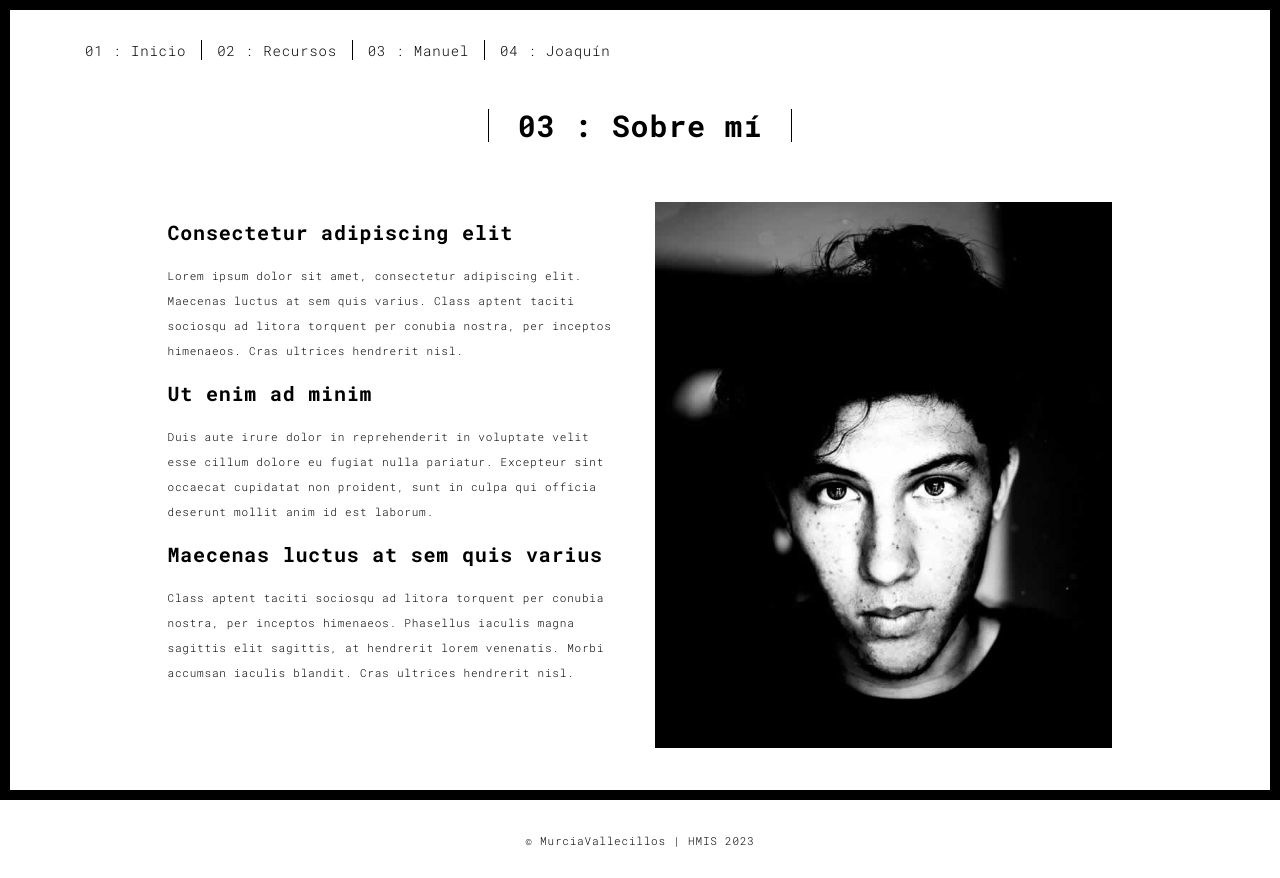
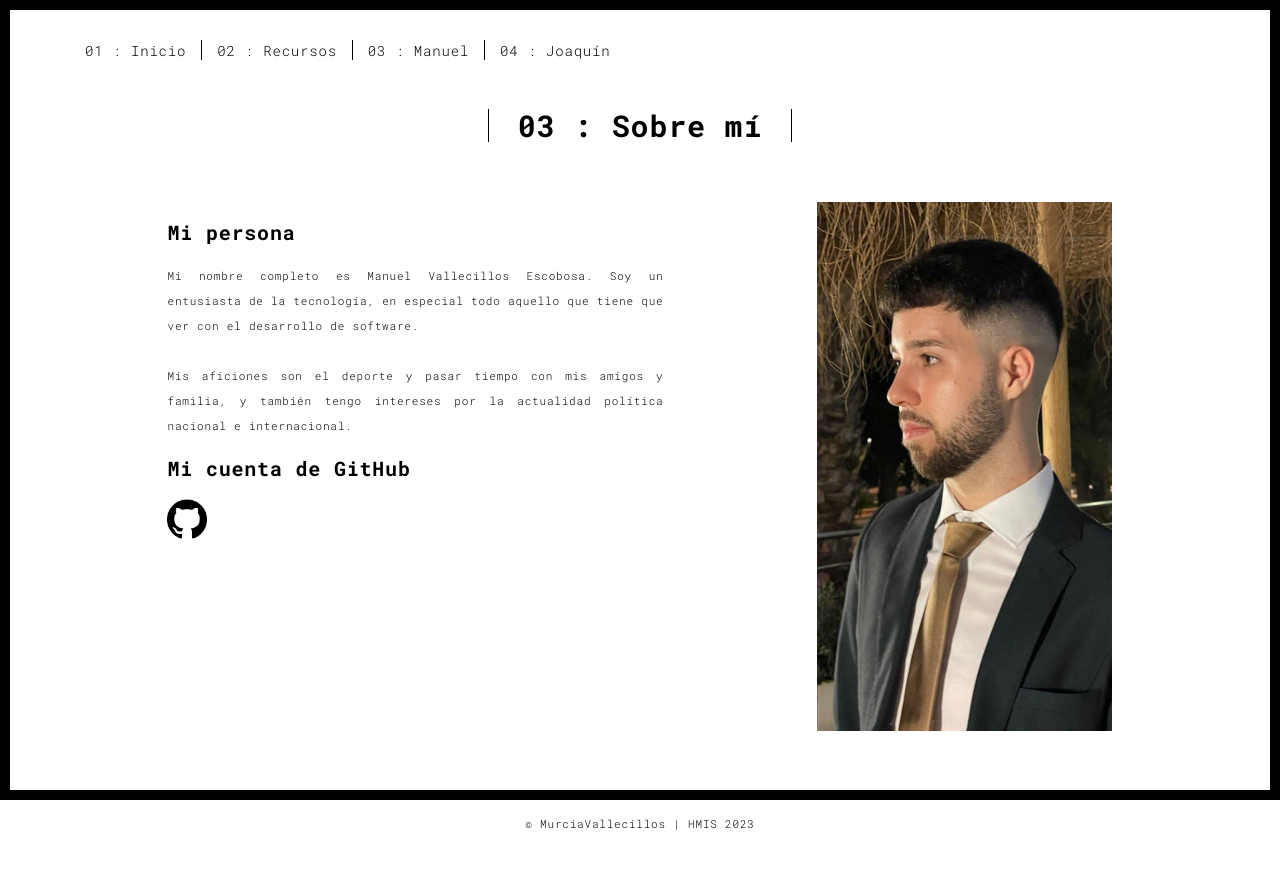
Before and after one commit to mve412/murciavallecillos, a plain HTML site: page pages/manuel.html in a window 1280 px wide. Drawn offline with Linux system fonts and the light colour scheme; files whose address does not match are found by name.

Commit message:
primera version pagina manuel

```diff
--- a/pages/manuel.html
+++ b/pages/manuel.html
@@ -61,20 +61,17 @@
           <div class="row">
             <div class="col-md-10 col-md-offset-1">
               <div class="row">
-                <div class="col-xs-12 col-md-6">
-                  <h3>Consectetur adipiscing elit</h3>
-                  <p>Lorem ipsum dolor sit amet, consectetur adipiscing elit. Maecenas luctus at sem quis varius.
-                  Class aptent taciti sociosqu ad litora torquent per conubia nostra, per inceptos himenaeos. Cras ultrices hendrerit nisl.</p>
-                  <h3>Ut enim ad minim </h3>
-                  <p>Duis aute irure dolor in reprehenderit in voluptate velit esse
-                  cillum dolore eu fugiat nulla pariatur. Excepteur sint occaecat cupidatat non
-                  proident, sunt in culpa qui officia deserunt mollit anim id est laborum.
-                  <h3>Maecenas luctus at sem quis varius</h3>
-                  <p>
-                  Class aptent taciti sociosqu ad litora torquent per conubia nostra, per inceptos himenaeos. Phasellus iaculis magna sagittis elit sagittis, at hendrerit lorem venenatis. Morbi accumsan iaculis blandit. Cras ultrices hendrerit nisl.</p>
+                <div class="col-xs-12 col-md-8">
+                  <h3>Mi persona</h3>
+                  <p style="max-width: 80%; text-align: justify;">Mi nombre completo es Manuel Vallecillos Escobosa. Soy un entusiasta de la tecnología, en especial todo aquello que tiene que ver con el desarrollo de software.<br><br>
+                  Mis aficiones son el deporte y pasar tiempo con mis amigos y familia, y también tengo intereses por la actualidad política nacional e internacional.</p>
+                  <h3>Mi cuenta de GitHub </h3>
+                  <a href="https://github.com/mve412/murciavallecillos" target="_blank" class="black-image-project-hover" style="width: 40px; height: 40px;">
+                    <img src="../assets/images/github.png" alt="Image" class="img-responsive" style="width: 40px; height: 40px;">
+                  </a>
                 </div>
-                <div class="col-xs-12 col-md-6">
-                  <img src="../assets/images/profil.jpg" class="img-responsive" alt="">
+                <div class="col-xs-12 col-md-4">
+                  <img src="../assets/images/manuelfoto.jpeg" class="img-responsive" alt="" style="max-width: 100%;">
                 </div>
               </div>
             </div>
```
Also changed, not shown: assets/images/github.png (added), assets/images/manuelfoto.jpeg (added).
